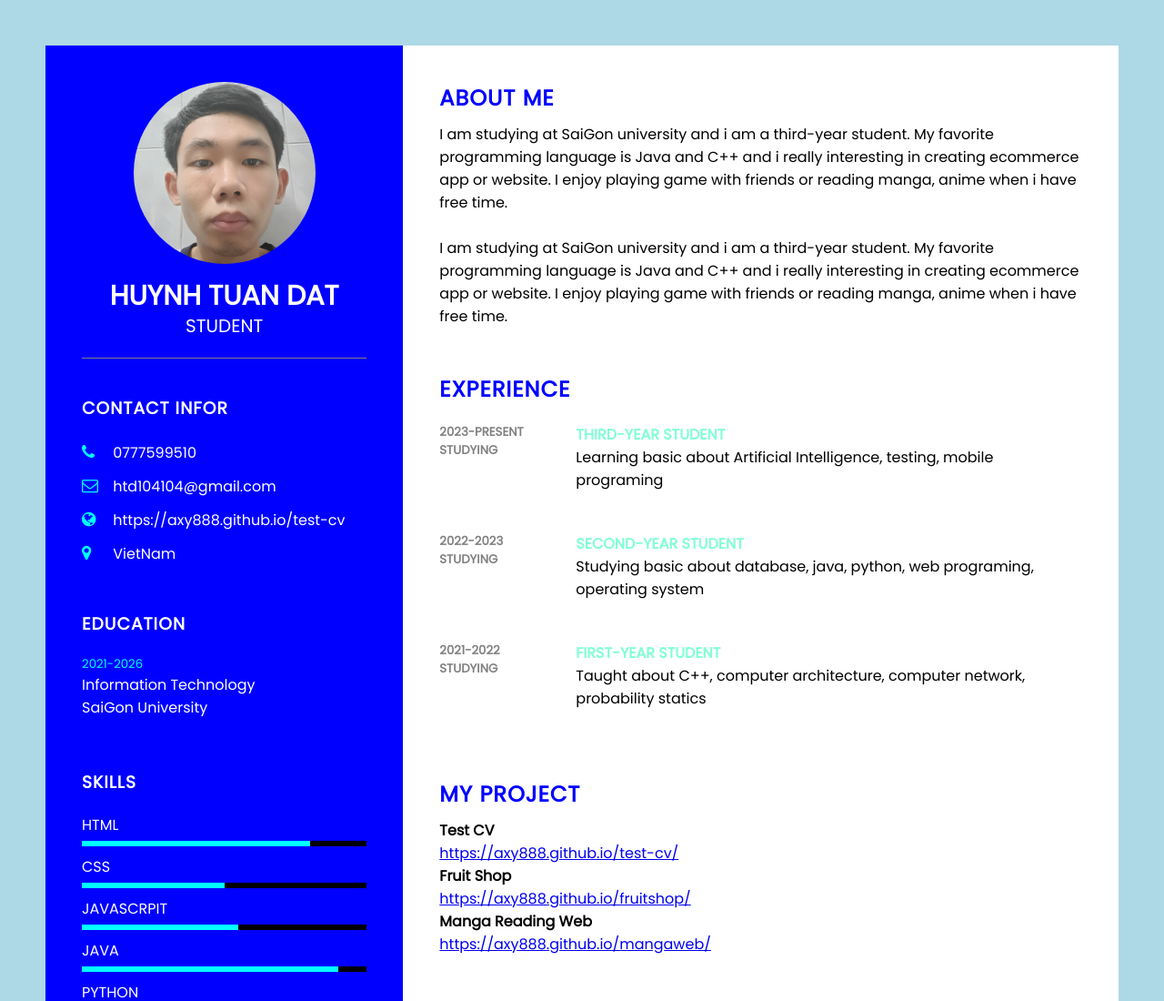
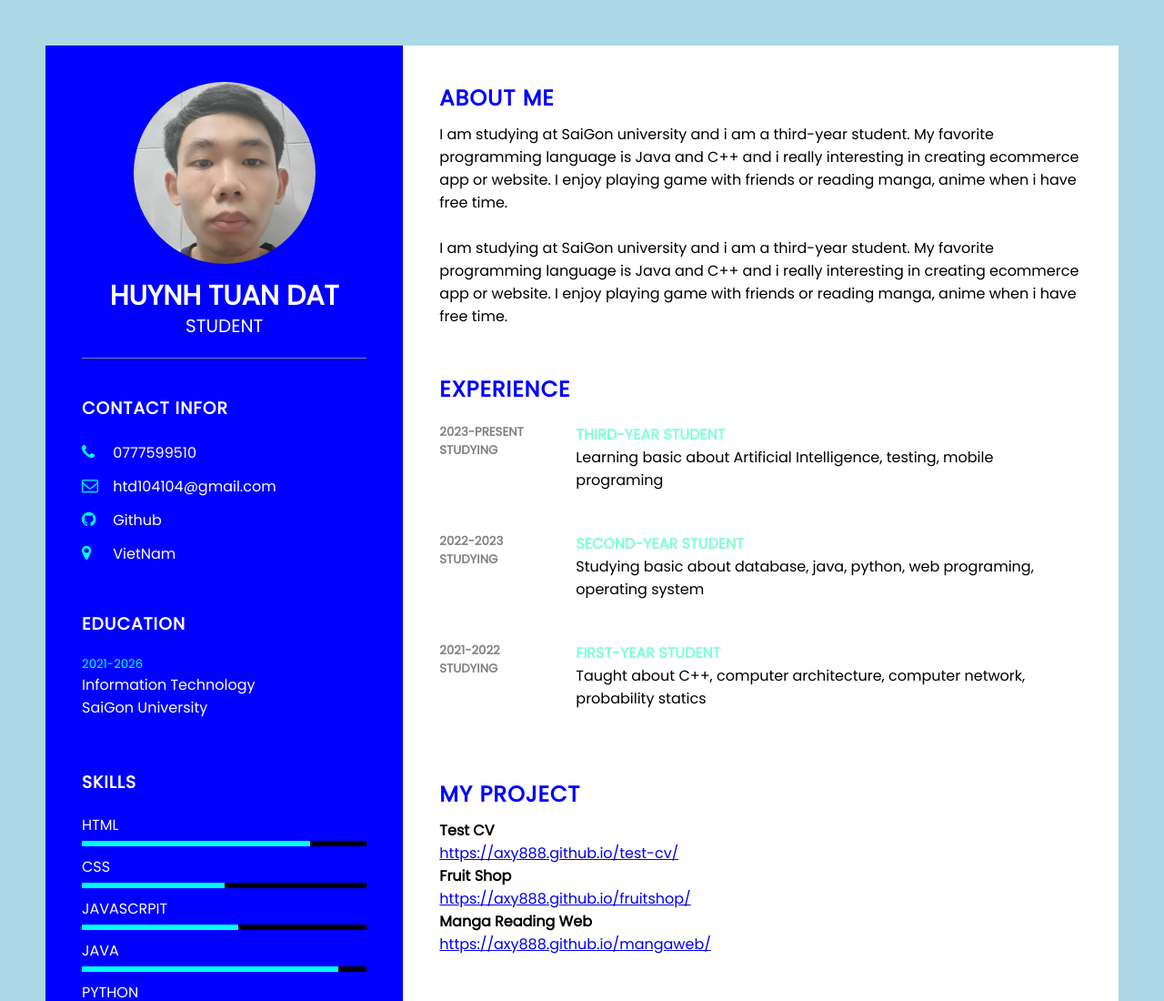
Before and after one commit to axy888/test-cv, a plain HTML site: page index.html in a window 1280 px wide. Shown: the top 1100 px of the page at 91% size. Drawn offline with Linux system fonts and the light colour scheme.

Commit message:
change git link

```diff
--- a/cv.css
+++ b/cv.css
@@ -164,6 +164,13 @@ body
     background: aqua;
 }
 
+
+.contactInfor .text
+{
+    color: #fff;
+    font-weight: 300;
+    text-decoration: none;
+}
 /* right_side */
 .about
 {
--- a/index.html
+++ b/index.html
@@ -30,8 +30,8 @@
                         <span class="text">htd104104@gmail.com</span>
                     </li>
                     <li>
-                        <span class="icon"><i class="fa fa-globe" aria-hidden="true"></i></span>
-                        <span class="text">https://axy888.github.io/test-cv</span>
+                        <span class="icon"><i class="fa fa-github" aria-hidden="true"></i></span>
+                        <a class="text" href="https://github.com/axy888?tab=repositories">Github</a>
                     </li>
                     <li>
                         <span class="icon"><i class="fa fa-map-marker" aria-hidden="true"></i></span>
```
